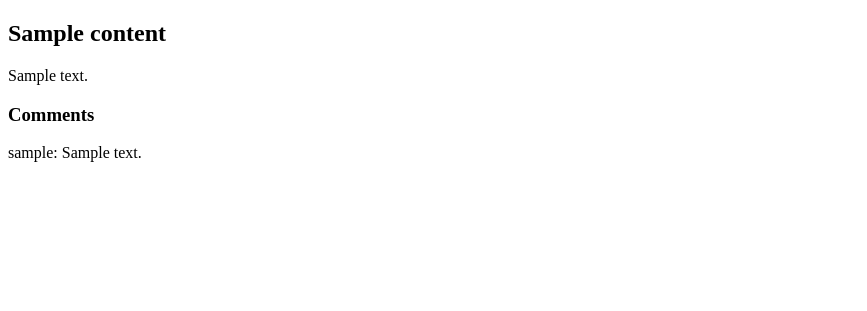
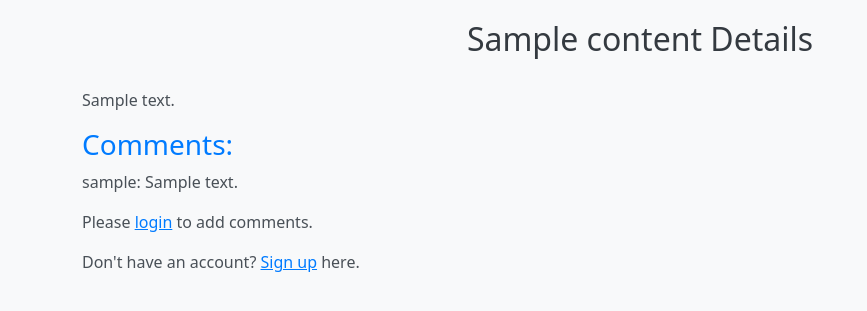
Before and after one commit to Mahdi-Sadeghi2/Pyhton_Web_API_project1, a Django app: template templates/blog/content_detail.html in a window 1280 px wide. Shown: the top 311 px of the page, without its empty margins (0-867 px from the left). Run offline with Django 5.2, Linux system fonts and the light colour scheme; the template is opened without the code that fills it: values that come from a table or form of the project are taken from there, others are empty; tables that the repository leaves empty hold one stand-in row (values such as "Sample post").

Commit message:
Created some HTML template

```diff
--- a/templates/blog/content_detail.html
+++ b/templates/blog/content_detail.html
@@ -1,18 +1,85 @@
 <!DOCTYPE html>
 <html lang="en">
+
 <head>
     <meta charset="UTF-8">
     <meta name="viewport" content="width=device-width, initial-scale=1.0">
-    <title>Contenent details</title>
+    <title>{{ content.title }} Details</title>
+
+    <link rel="stylesheet" href="https://cdn.jsdelivr.net/npm/bootstrap@5.0.0/dist/css/bootstrap.min.css">
+
+    <style>
+        body {
+            background-color: #f8f9fa;
+            padding: 20px;
+        }
+
+        h2 {
+            color: #343a40;
+            text-align: center;
+            margin-bottom: 30px;
+        }
+
+        p {
+            color: #495057;
+        }
+
+        h3 {
+            color: #007bff;
+        }
+
+        form {
+            margin-top: 20px;
+        }
+
+        button {
+            background-color: #007bff;
+            color: #fff;
+            border: none;
+            padding: 10px 15px;
+            cursor: pointer;
+        }
+
+        button:hover {
+            background-color: #0056b3;
+        }
+
+        a {
+            color: #007bff;
+        }
+
+        a:hover {
+            text-decoration: underline;
+        }
+    </style>
 </head>
+
 <body>
-<h2>{{ content.title }}</h2>
-<p>{{ content.description }}</p>
-<h3>Comments</h3>
-{% for comment in comments %}
-    <p>{{ comment.user.username }}: {{ comment.comment_text }}</p>
-{% endfor %}
+    <div class="container">
+        <h2>{{ content.title }} Details</h2>
+        <p>{{ content.description }}</p>
 
 
+        <h3>Comments:</h3>
+        {% for comment in comments %}
+            <p>{{ comment.user.username }}: {{ comment.comment_text }}</p>
+        {% endfor %}
+
+
+        {% if user.is_authenticated %}
+            <form method="post" action="{% url 'blog:content_detail' pk=content.id %}">
+                {% csrf_token %}
+                {{ form.as_p }}
+                <button type="submit">Submit Comment</button>
+            </form>
+        {% else %}
+            <p>Please <a href="{% url 'login' %}">login</a> to add comments.</p>
+            <p>Don't have an account? <a href="{% url 'signup' %}">Sign up</a> here.</p>
+        {% endif %}
+    </div>
+
+
+    <script src="https://cdn.jsdelivr.net/npm/bootstrap@5.0.0/dist/js/bootstrap.bundle.min.js"></script>
 </body>
+
 </html>
```
Also changed, not shown: templates/blog/category_detail.html (+14 -6 lines), templates/blog/category_list.html (+47 -4 lines), templates/cart/cart_view.html (added, +51 -0 lines), templates/payment/payment_detail.html (added, +16 -0 lines).
